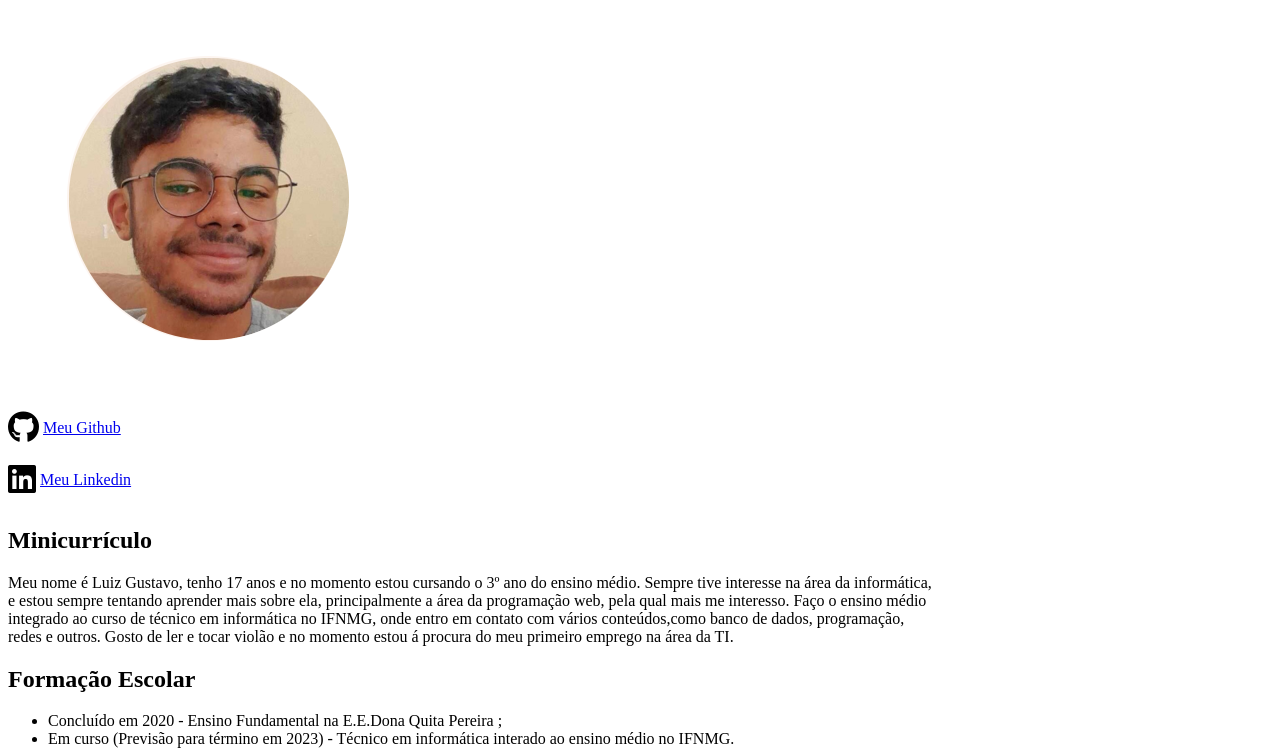
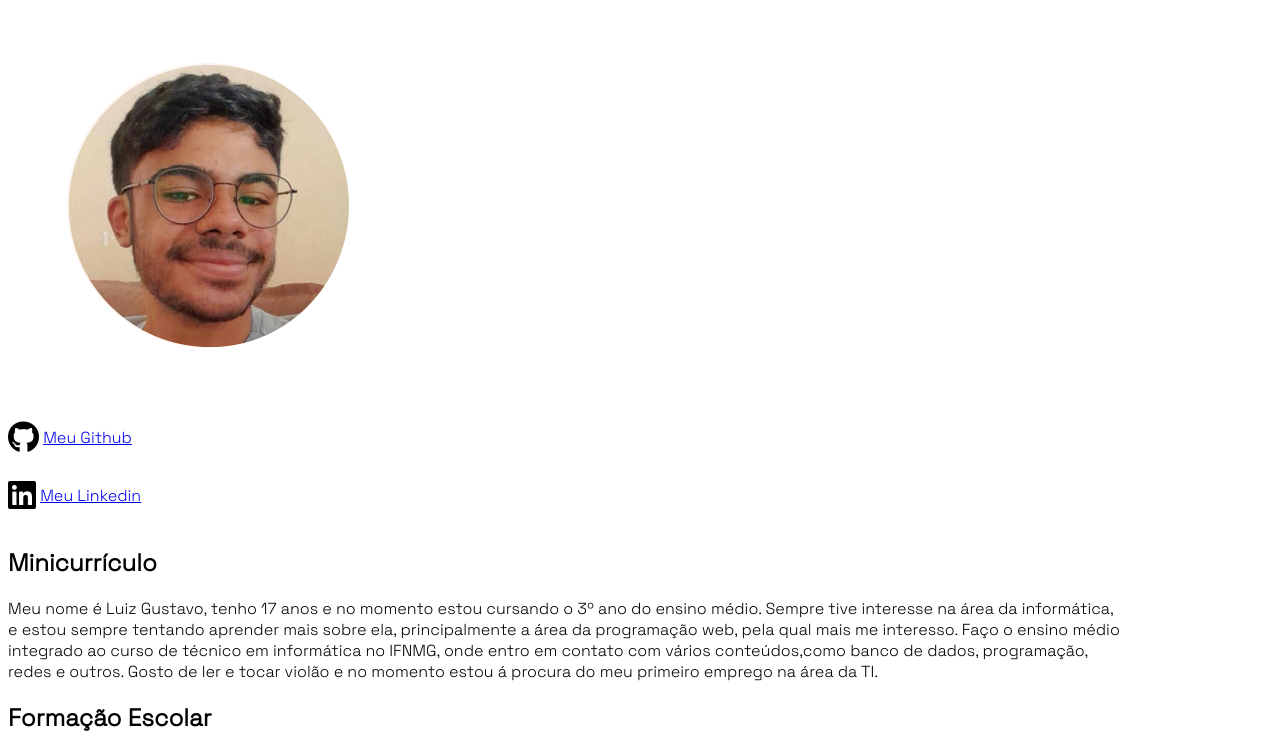
Before and after one commit to guoliveira0/CurriculumVitae, a plain HTML site: page index.html in a window 1280 px wide. Shown: the part 128-883 px from the top of the page. Drawn offline with Linux system fonts and the light colour scheme.

Commit message:
terceiro commit

```diff
--- a/index.html
+++ b/index.html
@@ -8,6 +8,12 @@
       src="https://kit.fontawesome.com/e492ef72bc.js"
       crossorigin="anonymous"
     ></script>
+    <style>
+      @import url('https://fonts.googleapis.com/css2?family=Space+Grotesk:wght@300&display=swap');
+      *{
+        font-family: 'Space Grotesk', sans-serif;
+      }
+    </style>
     <title>Luiz Gustavo Oliveira Santos</title>
   </head>
   <body>
```
